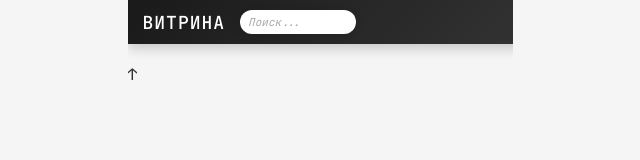
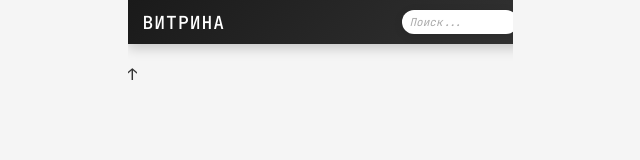
Before and after one commit to nataCROWD768/telegram-bot, a website: page public/index.html in a window 1280 px wide. Shown: the whole page, without its empty margins (320-960 px from the left). Drawn offline with Linux system fonts and the light colour scheme.

Commit message:
Fix product list display, align search input to right with small margin

```diff
--- a/public/script.js
+++ b/public/script.js
@@ -1,7 +1,7 @@
 Telegram.WebApp.ready();
 
 let allProducts = [];
-const API_URL = window.location.origin + '/api/products'; // Абсолютный URL
+const API_URL = 'https://your-app-name.onrender.com/api/products'; // Явно указываем URL сервера
 
 function loadProducts(products) {
     console.log('Загрузка продуктов:', products);
--- a/public/styles.css
+++ b/public/styles.css
@@ -24,8 +24,7 @@ header {
     z-index: 1000;
     display: flex;
     align-items: center;
-    justify-content: flex-start; /* Выравнивание влево */
-    gap: 15px; /* Расстояние между заголовком и строкой поиска */
+    justify-content: space-between; /* Заголовок слева, строка поиска справа */
     width: 385px; /* Фиксированная ширина шапки */
 }
 
@@ -48,7 +47,7 @@ h1 {
     box-shadow: 0 2px 10px rgba(0, 0, 0, 0.1);
     outline: none;
     transition: all 0.3s ease;
-    margin-right: 15px; /* Отступ справа, как слева у заголовка */
+    margin-right: 10px; /* Небольшой отступ справа */
 }
 
 .search-input:focus {
```
